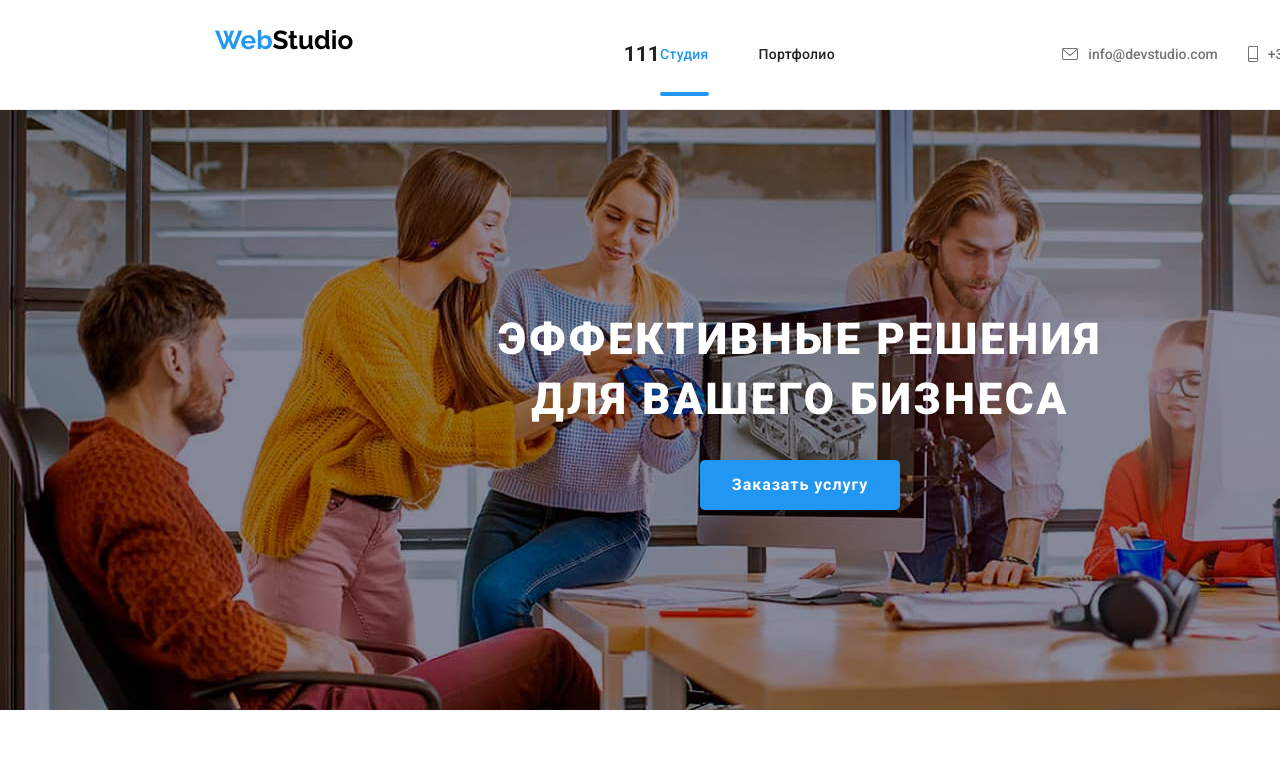
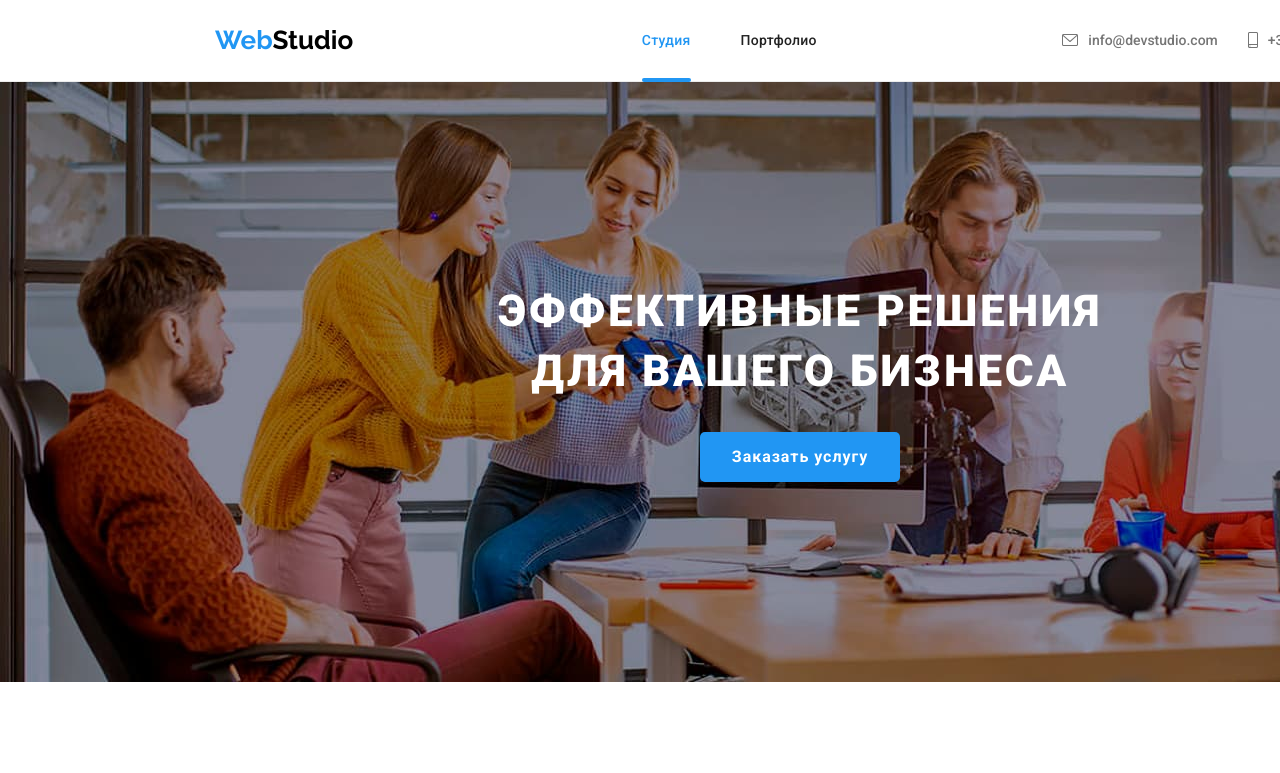
Before and after one commit to bereg9187/my-work-in-GoIT, a plain HTML site: page index.html in a window 1280 px wide. Shown: the top 773 px of the page. Drawn offline with nearby package versions, Linux system fonts and the light colour scheme.

Commit message:
delete H2

```diff
--- a/index.html
+++ b/index.html
@@ -28,7 +28,6 @@
         </svg>
       </button>
       <nav class="menu">
-        <h2>111</h2>
         <ul class="nav-head-list-page">
           <li class="nav-head-list-page-item">
             <a href="/index.html" class="nav-head-list-page-text current link">Студия</a>
```
